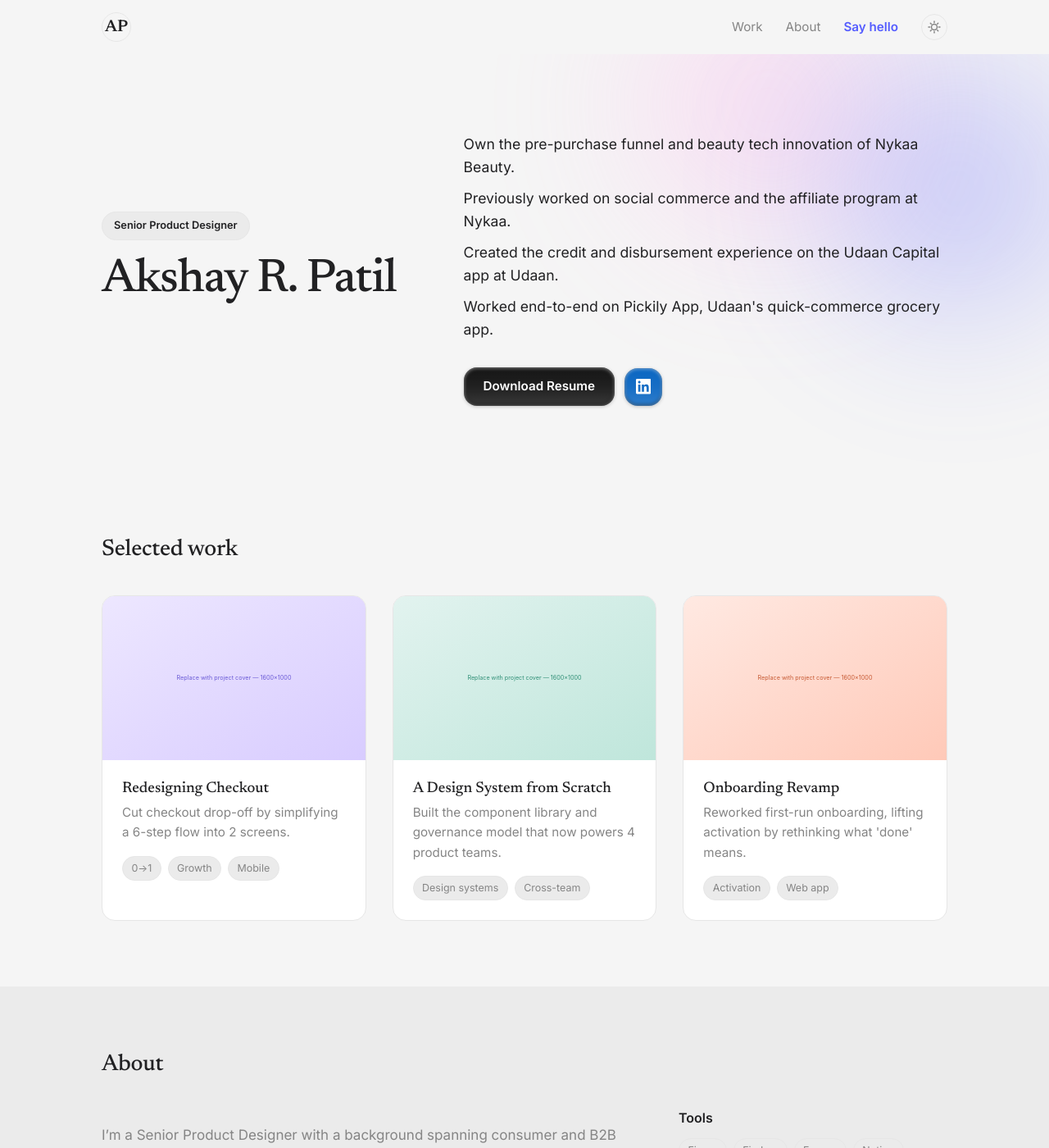
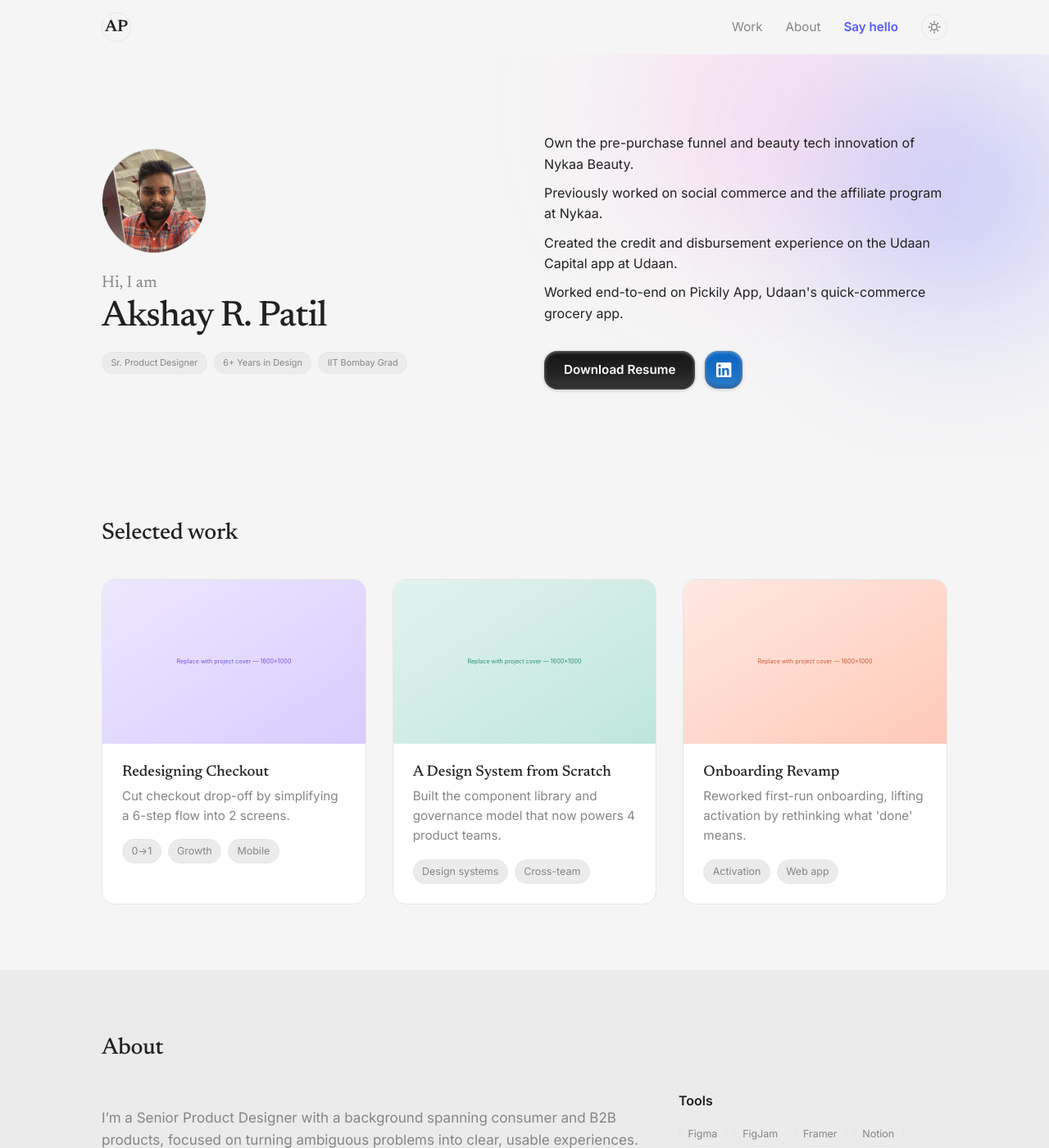
Before and after one commit to akshayrpatil/akshayrpatil.github.io, a Jekyll site: the page built from index.md, in a window 1280 px wide and 1400 px high. Shown: the whole window at 82% size. Built offline with Jekyll 4.4.1, drawn with Linux system fonts in a browser that asks for light colours.

Commit message:
finalised first section.

```diff
--- a/_config.yml
+++ b/_config.yml
@@ -3,6 +3,10 @@ role: "Senior Product Designer"
 location: "Mumbai"
 site_title: "Akshay R. Patil | Mumbai-based Senior Product Designer with 6 years of experience"
 tagline: "I've been shipping products for almost 6 years, my strengths are product thinking, AI-augmented workflows, and stakeholder management."
+hero_chips:
+  - "Sr. Product Designer"
+  - "6+ Years in Design"
+  - "IIT Bombay Grad"
 hero_bio:
   - "Own the pre-purchase funnel and beauty tech innovation of Nykaa Beauty."
   - "Previously worked on social commerce and the affiliate program at Nykaa."
--- a/_layouts/home.html
+++ b/_layouts/home.html
@@ -8,8 +8,14 @@ layout: default
   </div>
   <div class="wrap hero__grid">
     <div class="hero__intro">
-      <span class="hero__chip">{{ site.role }}</span>
+      <img class="hero__photo" src="{{ '/assets/images/profile.jpg' | relative_url }}" alt="{{ site.title }}">
+      <p class="hero__greeting">Hi, I am</p>
       <h1 class="hero__title">{{ site.title }}</h1>
+      <ul class="chip-list hero__chips">
+        {% for chip in site.hero_chips %}
+        <li>{{ chip }}</li>
+        {% endfor %}
+      </ul>
     </div>
     <div class="hero__aside">
       <div class="hero__bio">
--- a/assets/css/main.css
+++ b/assets/css/main.css
@@ -231,28 +231,42 @@ h1, h2, h3 {
 
 .hero__grid {
   display: grid;
-  grid-template-columns: 2fr 3fr;
+  grid-template-columns: 1fr 1fr;
   gap: 3rem;
   align-items: center;
 }
 
-.hero__chip {
-  display: inline-block;
-  font-size: 0.8rem;
-  font-weight: 600;
-  padding: 0.375rem 0.875rem;
-  border-radius: 999px;
+.hero__photo {
+  display: block;
+  width: 8rem;
+  height: 8rem;
+  border-radius: 50%;
+  object-fit: cover;
   border: 1px solid var(--border);
-  background: var(--bg-muted);
-  color: var(--text);
   margin: 0 0 1.25rem;
 }
 
+.hero__greeting {
+  font-family: var(--font-display);
+  font-size: 1.25rem;
+  color: var(--text-muted);
+  margin: 0 0 0.25rem;
+}
+
 .hero__title {
-  font-size: clamp(2.25rem, 4.5vw, 3.75rem);
+  font-size: clamp(1.75rem, 3.5vw, 2.75rem);
   line-height: 1;
   letter-spacing: -0.02em;
   white-space: nowrap;
+  margin: 0 0 1.25rem;
+}
+
+.hero__intro .hero__chips {
+  margin: 0;
+}
+
+.hero__intro .hero__chips li {
+  font-size: 0.68rem;
 }
 
 .hero__bio {
@@ -260,7 +274,7 @@ h1, h2, h3 {
 }
 
 .hero__bio p {
-  font-size: 1.1rem;
+  font-size: 1rem;
   color: var(--text);
   margin: 0 0 0.6rem;
 }
```
Also changed, not shown: assets/images/profile.jpg (added).
